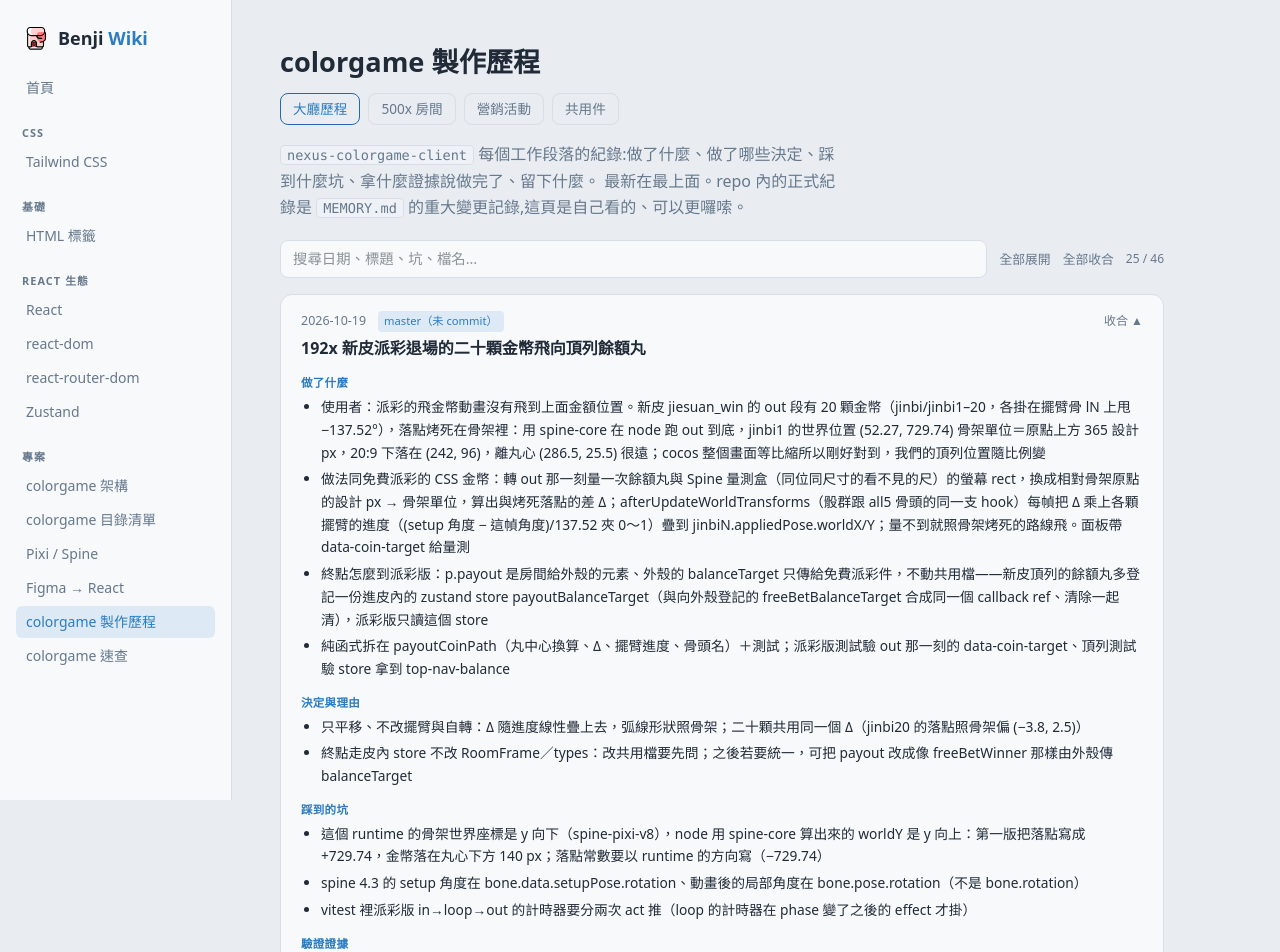
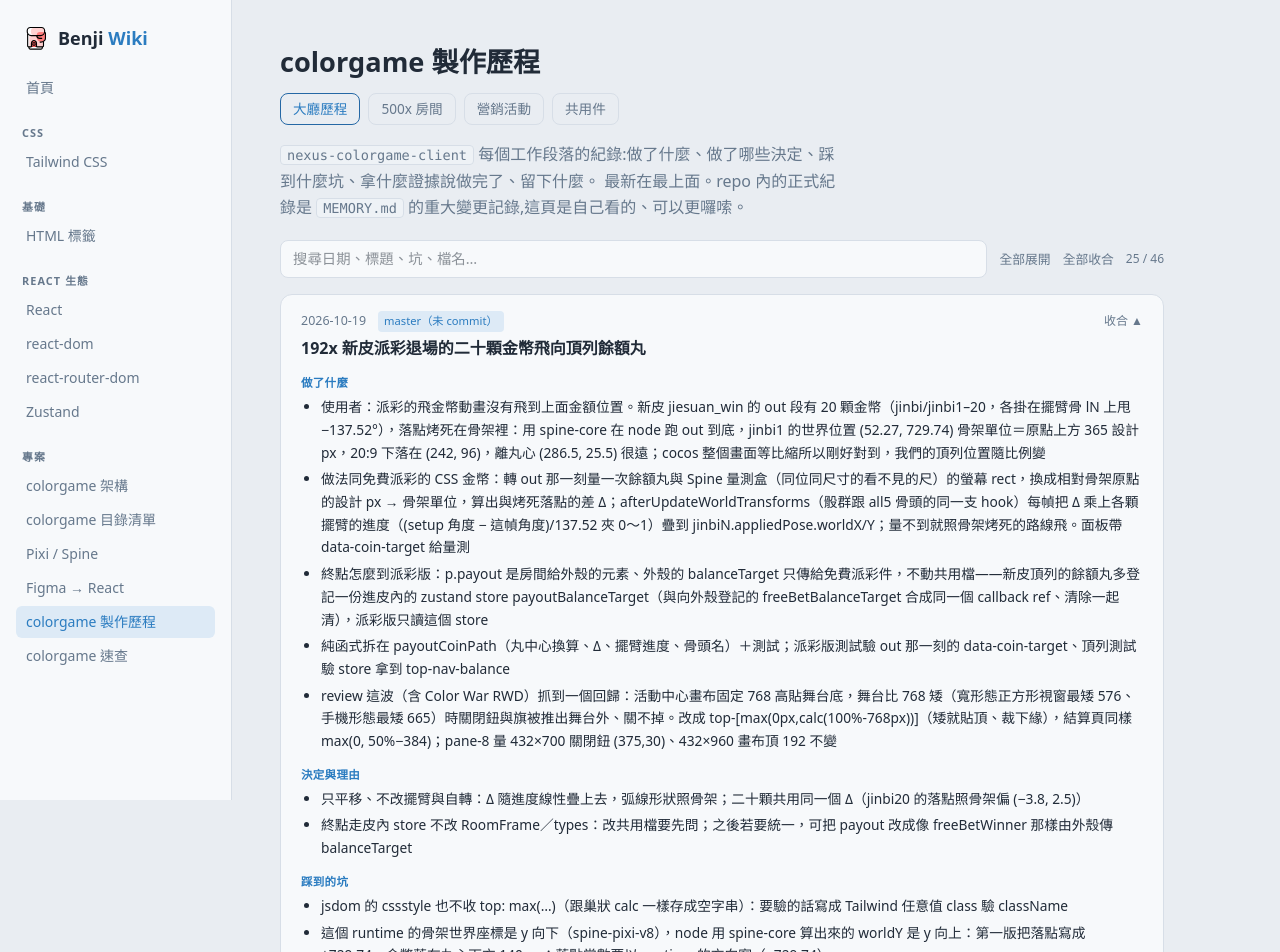
Before and after one commit to f840214/benji-wiki, a React (Vite) app: page /#/colorgame-log in a window 1280 px wide. Shown: the top 952 px of the page. Built offline with nearby package versions, Linux system fonts and the light colour scheme.

Commit message:
colorgame-log: review 補畫布矮舞台的修正

```diff
--- a/src/pages/ColorGameLogPage.jsx
+++ b/src/pages/ColorGameLogPage.jsx
@@ -25,9 +25,10 @@ const ENTRIES = [
       '做法同免費派彩的 CSS 金幣：轉 out 那一刻量一次餘額丸與 Spine 量測盒（同位同尺寸的看不見的尺）的螢幕 rect，換成相對骨架原點的設計 px → 骨架單位，算出與烤死落點的差 Δ；afterUpdateWorldTransforms（骰群跟 all5 骨頭的同一支 hook）每幀把 Δ 乘上各顆擺臂的進度（(setup 角度 − 這幀角度)/137.52 夾 0～1）疊到 jinbiN.appliedPose.worldX/Y；量不到就照骨架烤死的路線飛。面板帶 data-coin-target 給量測',
       '終點怎麼到派彩版：p.payout 是房間給外殼的元素、外殼的 balanceTarget 只傳給免費派彩件，不動共用檔——新皮頂列的餘額丸多登記一份進皮內的 zustand store payoutBalanceTarget（與向外殼登記的 freeBetBalanceTarget 合成同一個 callback ref、清除一起清），派彩版只讀這個 store',
       '純函式拆在 payoutCoinPath（丸中心換算、Δ、擺臂進度、骨頭名）＋測試；派彩版測試驗 out 那一刻的 data-coin-target、頂列測試驗 store 拿到 top-nav-balance',
+      'review 這波（含 Color War RWD）抓到一個回歸：活動中心畫布固定 768 高貼舞台底，舞台比 768 矮（寬形態正方形視窗最矮 576、手機形態最矮 665）時關閉鈕與旗被推出舞台外、關不掉。改成 top-[max(0px,calc(100%-768px))]（矮就貼頂、裁下緣），結算頁同樣 max(0, 50%−384)；pane-8 量 432×700 關閉鈕 (375,30)、432×960 畫布頂 192 不變',
     ],
     decisions: ['只平移、不改擺臂與自轉：Δ 隨進度線性疊上去，弧線形狀照骨架；二十顆共用同一個 Δ（jinbi20 的落點照骨架偏 (−3.8, 2.5)）', '終點走皮內 store 不改 RoomFrame／types：改共用檔要先問；之後若要統一，可把 payout 改成像 freeBetWinner 那樣由外殼傳 balanceTarget'],
-    pitfalls: ['這個 runtime 的骨架世界座標是 y 向下（spine-pixi-v8），node 用 spine-core 算出來的 worldY 是 y 向上：第一版把落點寫成 +729.74，金幣落在丸心下方 140 px；落點常數要以 runtime 的方向寫（−729.74）', 'spine 4.3 的 setup 角度在 bone.data.setupPose.rotation、動畫後的局部角度在 bone.pose.rotation（不是 bone.rotation）', 'vitest 裡派彩版 in→loop→out 的計時器要分兩次 act 推（loop 的計時器在 phase 變了之後的 effect 才掛）'],
+    pitfalls: ['jsdom 的 cssstyle 也不收 top: max(…)（跟巢狀 calc 一樣存成空字串）：要驗的話寫成 Tailwind 任意值 class 驗 className', '這個 runtime 的骨架世界座標是 y 向下（spine-pixi-v8），node 用 spine-core 算出來的 worldY 是 y 向上：第一版把落點寫成 +729.74，金幣落在丸心下方 140 px；落點常數要以 runtime 的方向寫（−729.74）', 'spine 4.3 的 setup 角度在 bone.data.setupPose.rotation、動畫後的局部角度在 bone.pose.rotation（不是 bone.rotation）', 'vitest 裡派彩版 in→loop→out 的計時器要分兩次 act 推（loop 的計時器在 phase 變了之後的 effect 才掛）'],
     evidence: ['pane-8 逐幀取樣（fiber 走到 Spine 實例、spine.toGlobal(bone.appliedPose.worldX/Y)）：20:9 432×960 丸心 (286.5, 25.5)、jinbi1 末格 (286.5, 25.5)、jinbi20 (282.7, 28)；4:3 576×768 丸心 (382, 25.5)、jinbi1 (382, 25.5)、jinbi20 (378.2, 28)', '閘門：typecheck 0、lint 0、vitest 567 檔 6006 全綠'],
     files: ['src/views/room/skins/superWheelModern/payoutCoinPath.ts', 'src/views/room/skins/superWheelModern/payoutBalanceTarget.ts', 'src/views/room/skins/superWheelModern/PayoutSuperWheelModern.tsx', 'src/views/room/skins/superWheelModern/TopNavSuperWheelModern.tsx'],
   },
```
